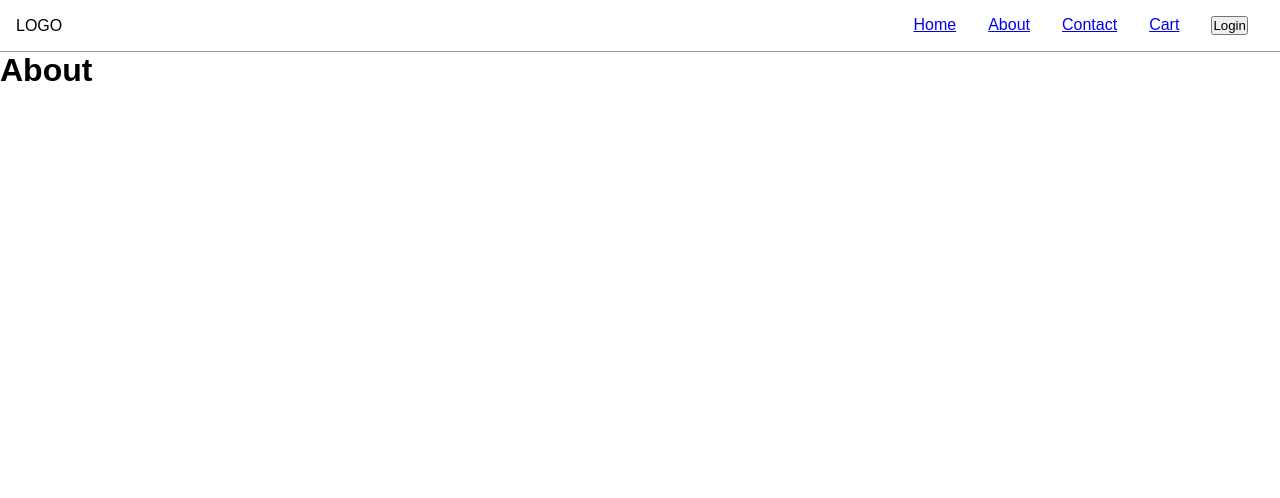
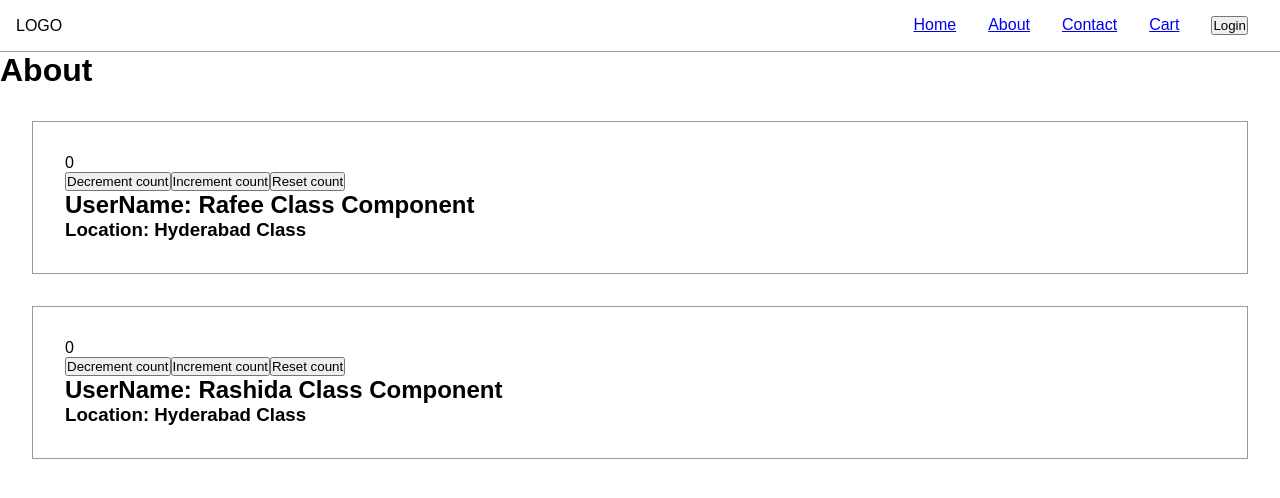
Before and after one commit to mohammadrafeeshaik/create-react, a React (Vite) app: page /about in a window 1280 px wide. Shown: the top 498 px of the page. Built offline with nearby package versions, Linux system fonts and the light colour scheme.

Commit message:
Class components

```diff
--- a/index.css
+++ b/index.css
@@ -137,3 +137,9 @@ main {
   gap: 2rem;
   justify-content: space-between;
 }
+
+.card {
+  margin: 2rem;
+  border: 1px solid #999;
+  padding: 2rem;
+}
--- a/src/components/About.js
+++ b/src/components/About.js
@@ -1,5 +1,37 @@
-const About = () => {
-  return <h1>About</h1>;
-};
+import { Component } from "react";
+// import User from "./User";
+import UserClass from "./UserClass";
+
+class About extends Component {
+  constructor(props) {
+    super(props);
+    console.log("Parent constructor");
+  }
+
+  componentDidMount() {
+    console.log("Parent component did mount");
+  }
+
+  render() {
+    console.log("Parent render");
+    return (
+      <div>
+        <h1>About</h1>
+        {/* <User
+        name={"Rafee Functional Component"}
+        location={"Hyderabad Function"}
+      /> */}
+        <UserClass
+          name={"Rafee Class Component"}
+          location={"Hyderabad Class"}
+        />
+        <UserClass
+          name={"Rashida Class Component"}
+          location={"Hyderabad Class"}
+        />
+      </div>
+    );
+  }
+}
 
 export default About;
--- /dev/null
+++ b/src/components/User.js
@@ -0,0 +1,38 @@
+import { useState } from "react";
+
+const User = (props) => {
+  const [count, setCount] = useState(0);
+  const { name, location } = props;
+
+  return (
+    <div className="card">
+      <p>{count}</p>
+      <button
+        onClick={() => {
+          setCount(count - 1);
+        }}
+      >
+        Decrement count
+      </button>
+
+      <button
+        onClick={() => {
+          setCount(count + 1);
+        }}
+      >
+        Increment count
+      </button>
+      <button
+        onClick={() => {
+          setCount(0);
+        }}
+      >
+        Reset count
+      </button>
+      <h2>UserName: {name}</h2>
+      <h3>Location: {location}</h3>
+    </div>
+  );
+};
+
+export default User;
--- /dev/null
+++ b/src/components/UserClass.js
@@ -0,0 +1,55 @@
+import React from "react";
+
+class UserClass extends React.Component {
+  constructor(props) {
+    super(props);
+
+    this.state = {
+      count: 0,
+    };
+    console.log(`${this.props.name} Child constructor`);
+  }
+
+  componentDidMount() {
+    console.log(`${this.props.name} Child component did mount`);
+  }
+
+  render() {
+    const { name, location } = this.props;
+    const { count } = this.state;
+
+    console.log(`${this.props.name} Child render`);
+
+    return (
+      <div className="card">
+        <p>{count}</p>
+        <button
+          onClick={() => {
+            this.setState({ count: this.state.count - 1 });
+          }}
+        >
+          Decrement count
+        </button>
+
+        <button
+          onClick={() => {
+            this.setState({ count: this.state.count + 1 });
+          }}
+        >
+          Increment count
+        </button>
+        <button
+          onClick={() => {
+            this.setState({ count: 0 });
+          }}
+        >
+          Reset count
+        </button>
+        <h2>UserName: {name}</h2>
+        <h3>Location: {location}</h3>
+      </div>
+    );
+  }
+}
+
+export default UserClass;
```
Also changed, not shown: 1 other file (tests, documents, lock files or other folders).
